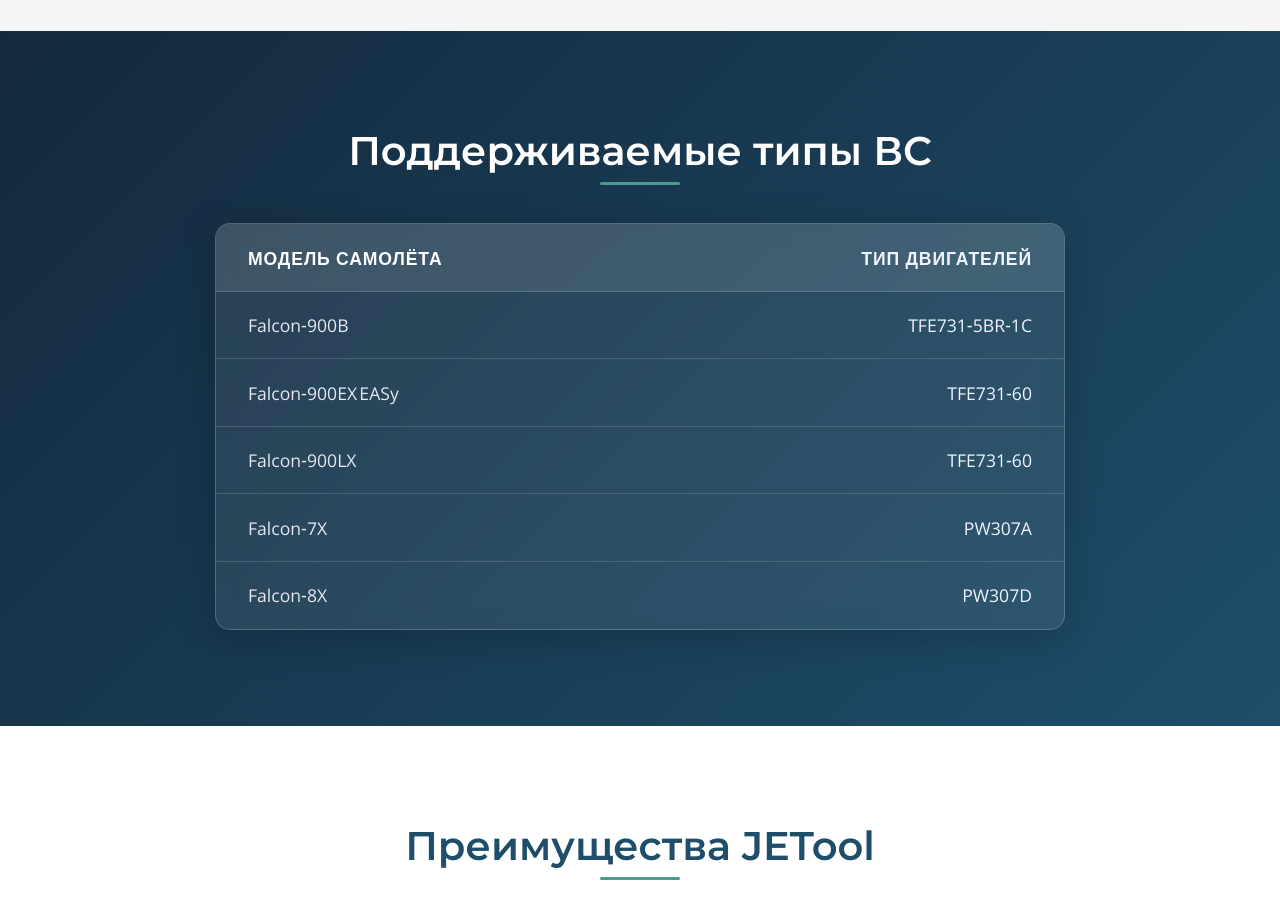
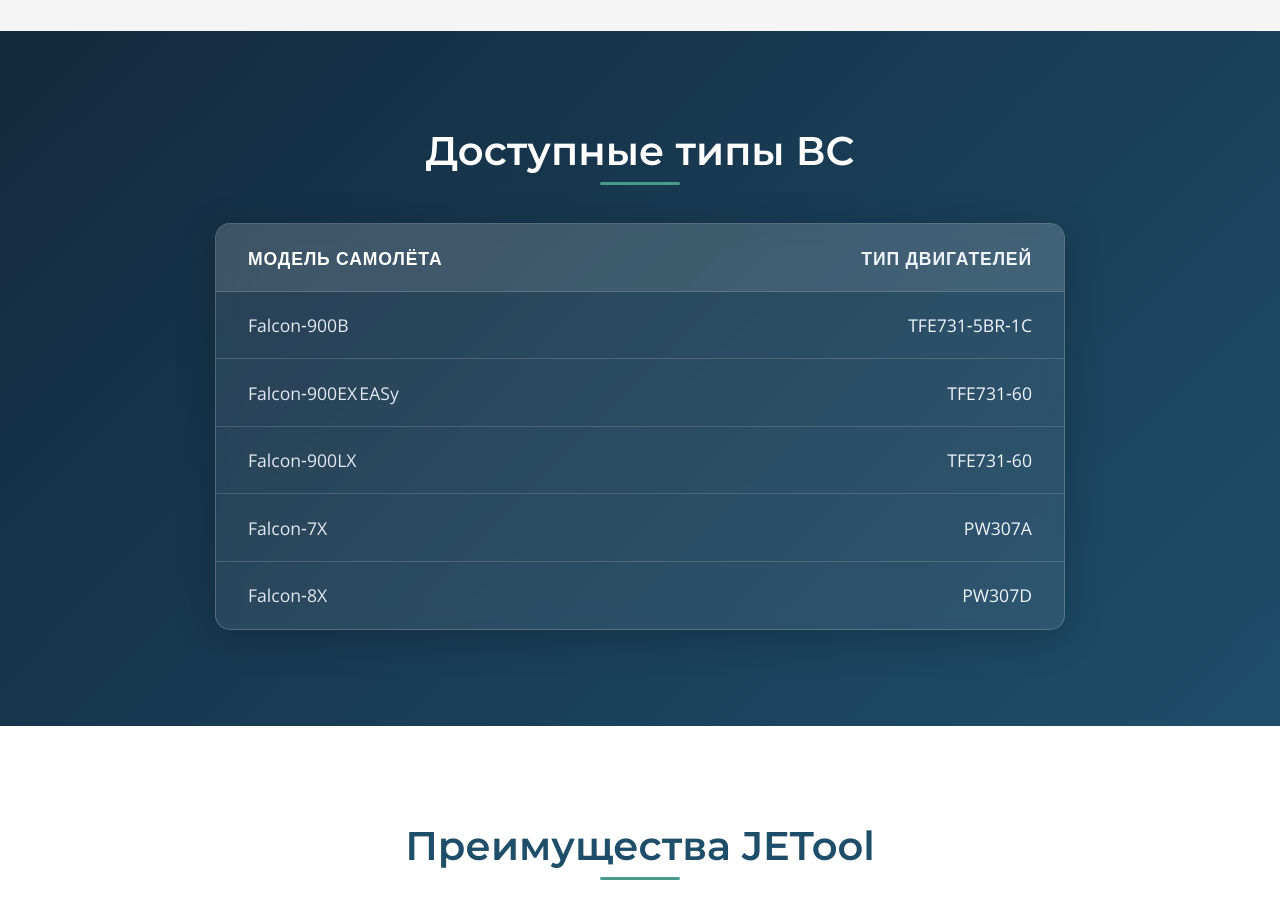
Before and after one commit to Ganc0ner/jetool-site, a plain HTML site: page index.html in a window 1280 px wide. Shown: the part 2660-3575 px from the top of the page. Drawn offline with nearby package versions, Linux system fonts and the light colour scheme.

Commit message:
Add files via upload

```diff
--- a/index.html
+++ b/index.html
@@ -169,7 +169,7 @@
 <!-- Supported Aircraft Section -->
 <section id="aircraft" class="aircraft">
   <div class="container">
-    <h2 class="section-title">Поддерживаемые типы ВС</h2>
+    <h2 class="section-title">Доступные типы ВС</h2>
 
     <div class="aircraft-table">
       <div class="aircraft-row header">
```
